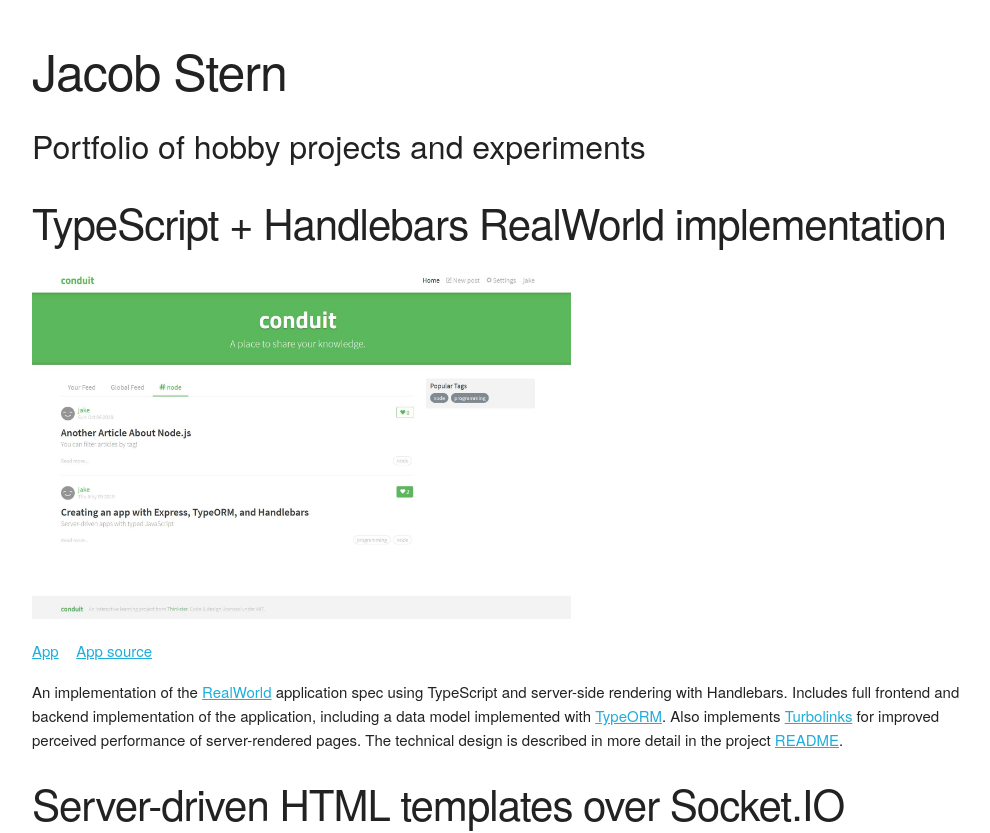
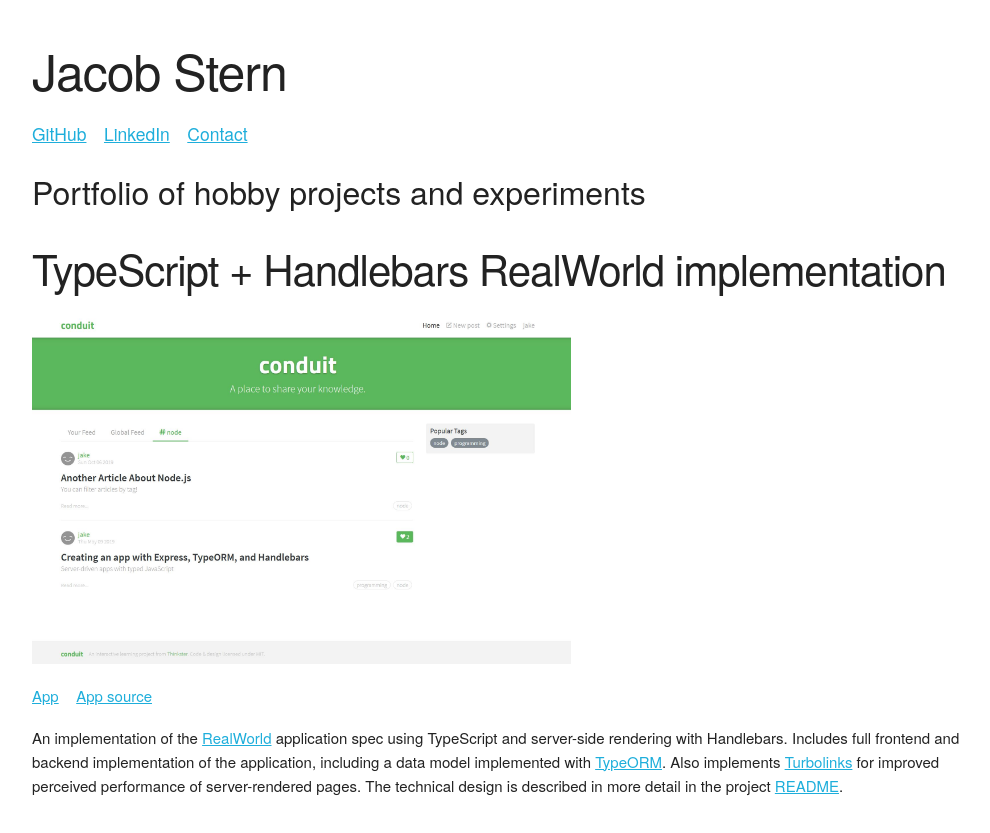
Before and after one commit to jacobstern/jacobstern.github.io, a plain HTML site: page index.html in a window 1280 px wide. Shown: the top 833 px of the page, without its empty margins (128-1118 px from the left). Drawn offline with Linux system fonts and the light colour scheme.

Commit message:
Add links in header

```diff
--- a/css/main.css
+++ b/css/main.css
@@ -11,6 +11,18 @@ header {
   flex-flow: column;
 }
 
+.header-links {
+  margin-bottom: 0.75rem;
+  display: flex;
+  flex-flow: row;
+  list-style: none;
+  font-size: 1.75rem;
+}
+
+.header-links li {
+  margin-right: 1.75rem;
+}
+
 .project-links {
   margin-bottom: 0.75rem;
   display: flex;
@@ -18,7 +30,7 @@ header {
   list-style: none;
 }
 
-.project-links > li {
+.project-links li {
   margin-right: 1.75rem;
 }
 
--- a/index.html
+++ b/index.html
@@ -17,6 +17,13 @@
     <div class="container">
       <header>
         <h1>Jacob Stern</h1>
+        <ul class="header-links">
+          <li><a href="https://github.com/jacobstern">GitHub</a></li>
+          <li>
+            <a href="https://www.linkedin.com/in/jacobastern/">LinkedIn</a>
+          </li>
+          <li><a href="mailto:jacob.stern@outlook.com">Contact</a></li>
+        </ul>
         <p class="subheader">Portfolio of hobby projects and experiments</p>
       </header>
       <div class="projects">
```
